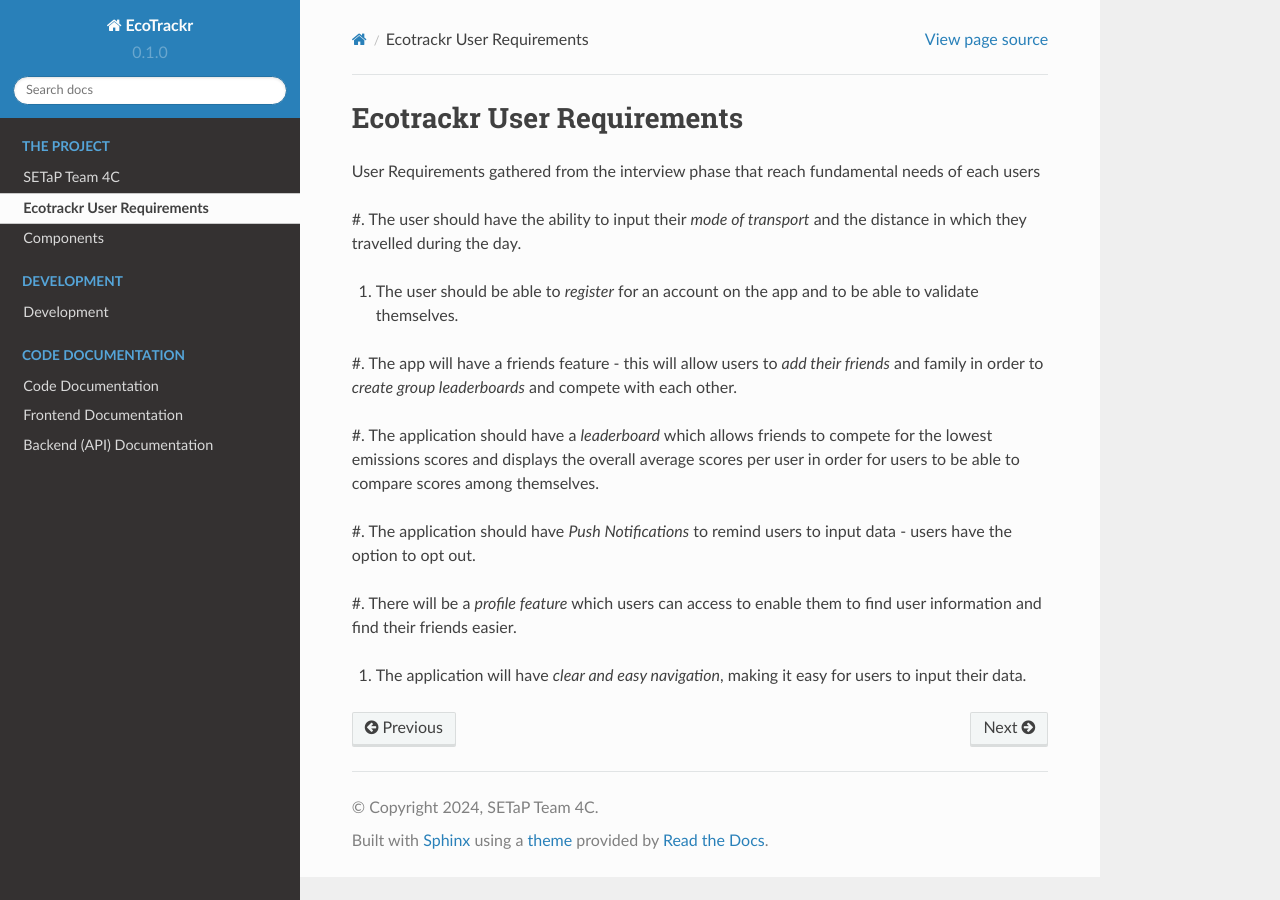
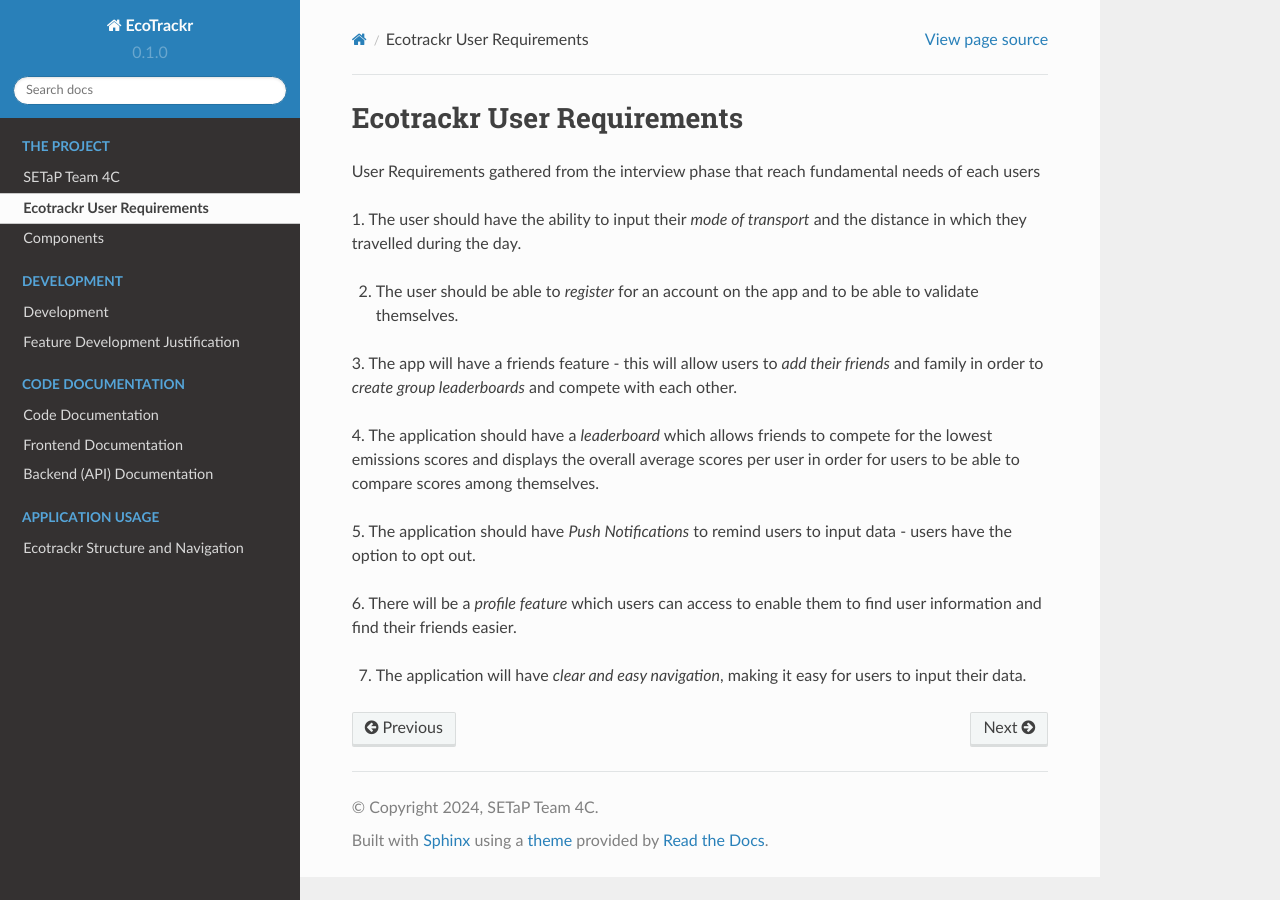
Before and after one commit to setap4c/readthedocs, a Sphinx documentation site: the page built from docs/source/ecotrackr/app-requirements.rst, in a window 1280 px wide. Built offline with Sphinx 7.4.7 and the Read the Docs theme 2.0.0, drawn with Linux system fonts in a browser that asks for light colours.

Commit message:
Drafting Docs
Changed Wording, Added Tree and Added new files.
Needs changes regarding some forgotten development issues.

```diff
--- /dev/null
+++ b/docs/source/dev/justification.rst
@@ -0,0 +1,5 @@
+Feature Development Justification
+===========
+
+1. The choice to disregard validation of logins using Authorization tokens was made as we realized that a large sink of time and effort was being put into the login page and we needed to get on the move with core features and their implementation. The team decided to validate users using their IDs instead of the tokens.\
+2. The choice to disregard the implementation of a leaderboard was made due to time constraint; We realized that the implementation of core features should be our number one priority, We may revisit this if we have time.
--- a/docs/source/ecotrackr/app-requirements.rst
+++ b/docs/source/ecotrackr/app-requirements.rst
@@ -4,22 +4,22 @@ Ecotrackr User Requirements
 User Requirements gathered from the interview phase that reach fundamental needs of each users
 
 
-#. The user should have the ability to input their *mode of transport* and the distance in which they
+1. The user should have the ability to input their *mode of transport* and the distance in which they
 travelled during the day.
 
-#. The user should be able to *register* for an account on the app and to be able to validate themselves.
+2. The user should be able to *register* for an account on the app and to be able to validate themselves.
 
-#. The app will have a friends feature - this will allow users to *add their friends* and family in order to
+3. The app will have a friends feature - this will allow users to *add their friends* and family in order to
 *create group leaderboards* and compete with each other.
 
-#. The application should have a *leaderboard* which allows friends to compete for the lowest emissions
+4. The application should have a *leaderboard* which allows friends to compete for the lowest emissions
 scores and displays the overall average scores per user in order for users to be able to compare scores
 among themselves.
 
-#. The application should have *Push Notifications* to remind users to input data - users have the option to
+5. The application should have *Push Notifications* to remind users to input data - users have the option to
 opt out.
 
-#. There will be a *profile feature* which users can access to enable them to find user information and find
+6. There will be a *profile feature* which users can access to enable them to find user information and find
 their friends easier.
 
-#. The application will have *clear and easy navigation*, making it easy for users to input their data.
+7. The application will have *clear and easy navigation*, making it easy for users to input their data.
```
Also changed, not shown: docs/source/dev/index.rst (+13 -1 lines), docs/source/index.rst (+8 -0 lines), docs/source/usage/navigation.rst (added, +22 -0 lines).
